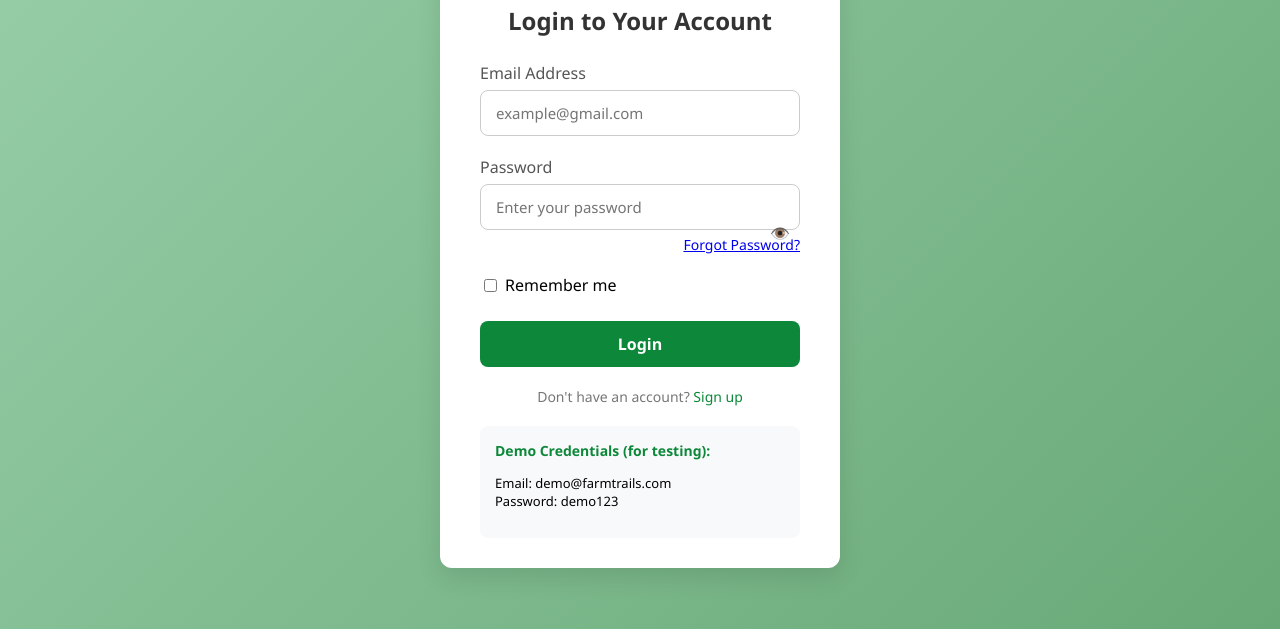
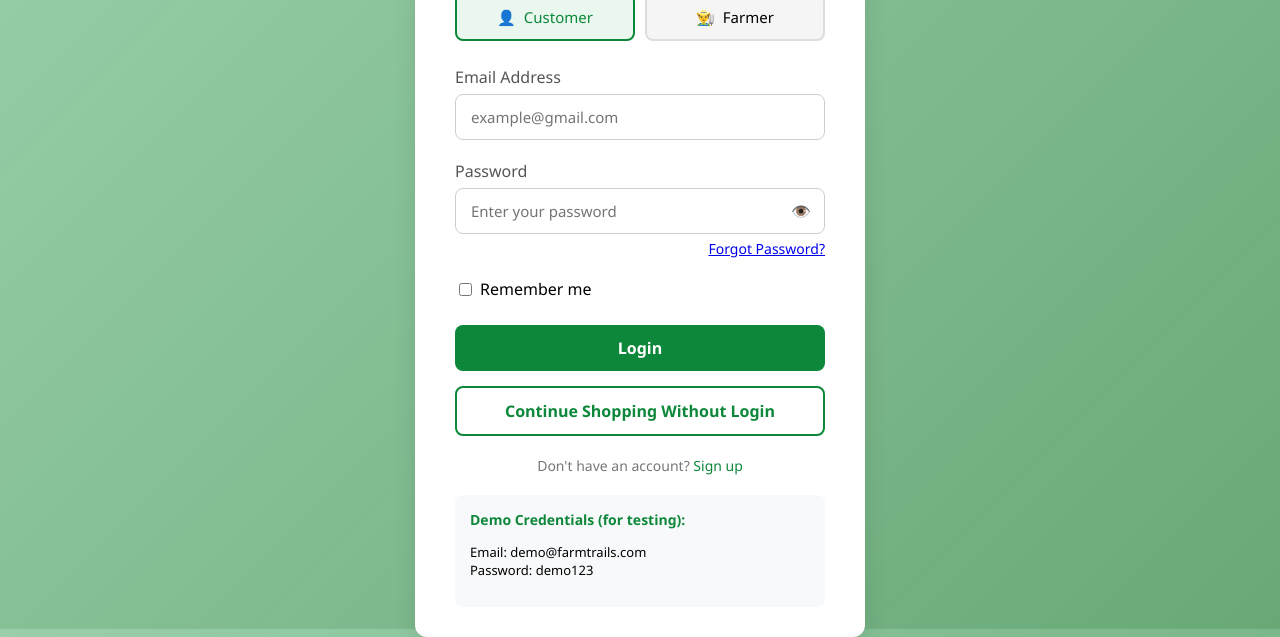
Before and after one commit to unobtrix/Project-1, a plain HTML site: page index.html in a window 1280 px wide. Shown: the part 171-808 px from the top of the page. Drawn offline with Linux system fonts and the light colour scheme.

Commit message:
changes-1

```diff
--- a/index.html
+++ b/index.html
@@ -31,7 +31,7 @@
       border-radius: 12px;
       box-shadow: 0 10px 25px rgba(0,0,0,0.1);
       width: 100%;
-      max-width: 400px;
+      max-width: 450px;
       text-align: center;
       animation: fadeIn 0.5s ease;
     }
@@ -45,6 +45,43 @@
       text-align: center;
       color: #333;
       margin-bottom: 25px;
+    }
+
+    .user-type-container {
+      display: flex;
+      gap: 10px;
+      margin-bottom: 25px;
+    }
+
+    .user-type-btn {
+      flex: 1;
+      padding: 12px;
+      background-color: #f5f5f5;
+      border: 2px solid #ddd;
+      border-radius: 8px;
+      font-size: 15px;
+      font-weight: 500;
+      cursor: pointer;
+      transition: all 0.3s;
+      display: flex;
+      align-items: center;
+      justify-content: center;
+      gap: 8px;
+    }
+
+    .user-type-btn:hover {
+      background-color: #e9f7ef;
+      border-color: #0d883a;
+    }
+
+    .user-type-btn.active {
+      background-color: #e9f7ef;
+      border-color: #0d883a;
+      color: #0d883a;
+    }
+
+    .user-type-btn i {
+      font-size: 18px;
     }
 
     .form-group {
@@ -80,10 +117,20 @@
 
     .toggle-password {
       position: absolute;
-      right: 10px;
-      top: 38px;
+      right: 12px;
+      top: 50%;
+      transform: translateY(-50%);
       cursor: pointer;
       color: #777;
+      background: none;
+      border: none;
+      font-size: 16px;
+      padding: 0;
+      width: 24px;
+      height: 24px;
+      display: flex;
+      align-items: center;
+      justify-content: center;
     }
 
     .login-btn {
@@ -107,6 +154,25 @@
     .login-btn:disabled {
       background-color: #ccc;
       cursor: not-allowed;
+    }
+
+    .guest-btn {
+      width: 100%;
+      padding: 12px;
+      background-color: transparent;
+      color: #0d883a;
+      border: 2px solid #0d883a;
+      border-radius: 8px;
+      font-size: 16px;
+      font-weight: bold;
+      cursor: pointer;
+      transition: all 0.3s;
+      margin-top: 15px;
+    }
+
+    .guest-btn:hover {
+      background-color: #0d883a;
+      color: white;
     }
 
     .footer {
@@ -184,6 +250,10 @@
       .login-container {
         padding: 20px;
       }
+
+      .user-type-container {
+        flex-direction: column;
+      }
     }
   </style>
 </head>
@@ -191,6 +261,15 @@
   <div class="login-container">
     <h1>FarmTrails</h1>
     <h2>Login to Your Account</h2>
+
+    <div class="user-type-container">
+      <button class="user-type-btn active" id="customerBtn">
+        <span>👤</span> Customer
+      </button>
+      <button class="user-type-btn" id="farmerBtn">
+        <span>👨‍🌾</span> Farmer
+      </button>
+    </div>
 
     <form id="loginForm">
       <div class="form-group">
@@ -203,7 +282,7 @@
         <label for="password">Password</label>
         <div class="password-container">
           <input type="password" id="password" name="password" placeholder="Enter your password" required />
-          <span class="toggle-password" id="togglePassword">👁️</span>
+          <button type="button" class="toggle-password" id="togglePassword">👁️</button>
         </div>
         <div class="error-message" id="password-error">Password must be at least 6 characters</div>
         <a href="#" class="forgot-password">Forgot Password?</a>
@@ -219,6 +298,10 @@
         <span class="loader" id="loader"></span>
       </button>
     </form>
+
+    <button class="guest-btn" id="guestBtn">
+      Continue Shopping Without Login
+    </button>
 
     <div class="footer">
       Don't have an account? <a href="signup.html">Sign up</a>
@@ -242,6 +325,31 @@
       const loginBtn = document.getElementById('loginBtn');
       const btnText = document.getElementById('btnText');
       const loader = document.getElementById('loader');
+      const customerBtn = document.getElementById('customerBtn');
+      const farmerBtn = document.getElementById('farmerBtn');
+      const guestBtn = document.getElementById('guestBtn');
+
+      let userType = 'customer'; // Default user type
+
+      // User type selection
+      customerBtn.addEventListener('click', function() {
+        userType = 'customer';
+        customerBtn.classList.add('active');
+        farmerBtn.classList.remove('active');
+      });
+
+      farmerBtn.addEventListener('click', function() {
+        userType = 'farmer';
+        farmerBtn.classList.add('active');
+        customerBtn.classList.remove('active');
+      });
+
+      // Guest mode
+      guestBtn.addEventListener('click', function() {
+        // Redirect to shopping page without login
+        alert('Continuing as a guest. You can browse products but some features may be limited.');
+        window.location.href = 'customer.html';
+      });
 
       // Toggle password visibility
       togglePassword.addEventListener('click', function() {
@@ -303,7 +411,15 @@
           setTimeout(function() {
             // For demo purposes, check for specific credentials
             if (emailInput.value === 'demo@farmtrails.com' && passwordInput.value === 'demo123') {
-              window.location.href = 'customer.html';
+              // Save user type to localStorage or session
+              localStorage.setItem('userType', userType);
+
+              // Redirect based on user type
+              if (userType === 'customer') {
+                window.location.href = 'customer.html';
+              } else {
+                window.location.href = 'farmerpage.html';
+              }
             } else {
               alert('Invalid credentials. Please try again.\n\nUse demo@farmtrails.com / demo123 for testing');
               btnText.style.display = 'inline-block';
```
Also changed, not shown: signup.html (+1 -1 lines).
